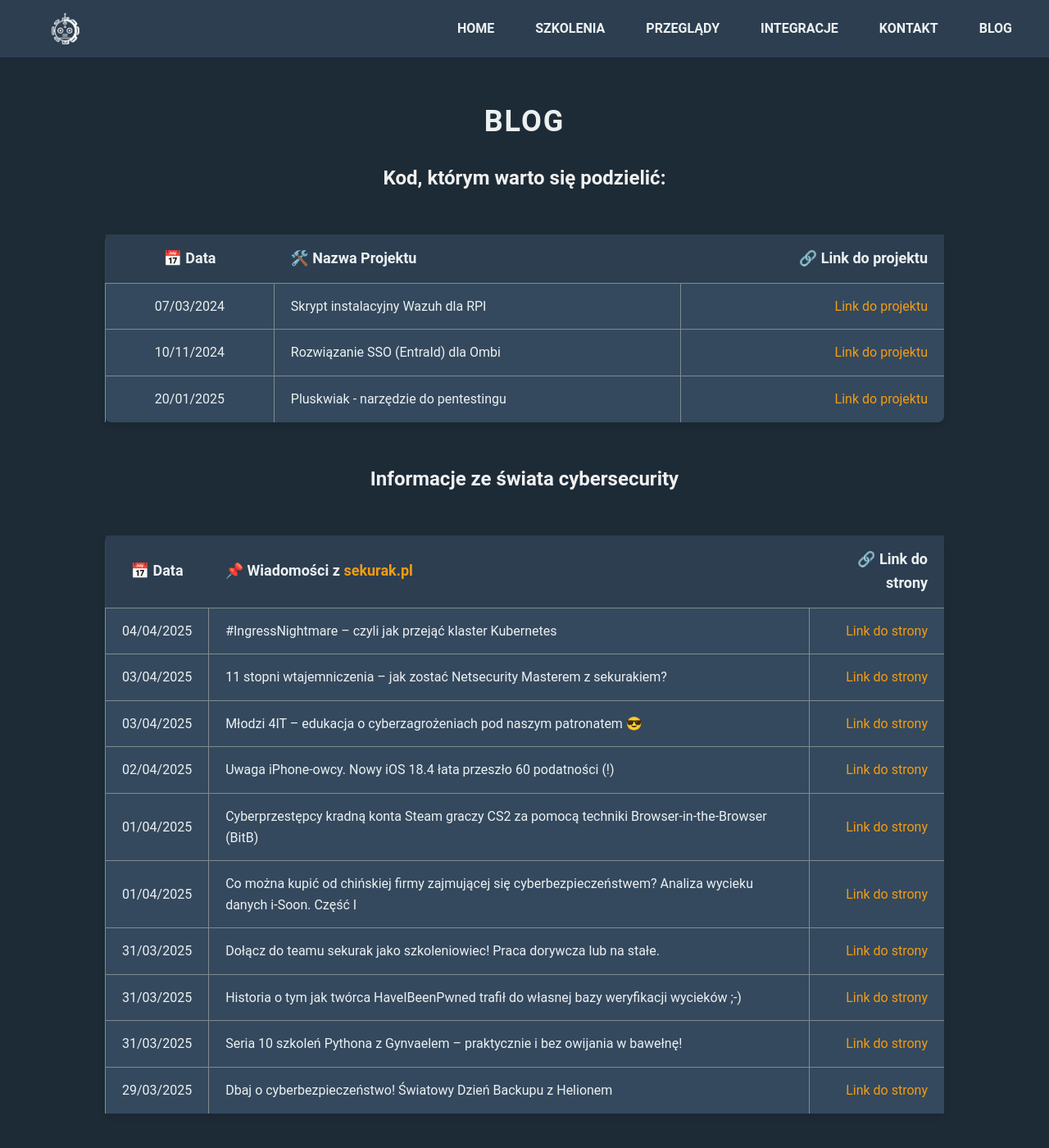
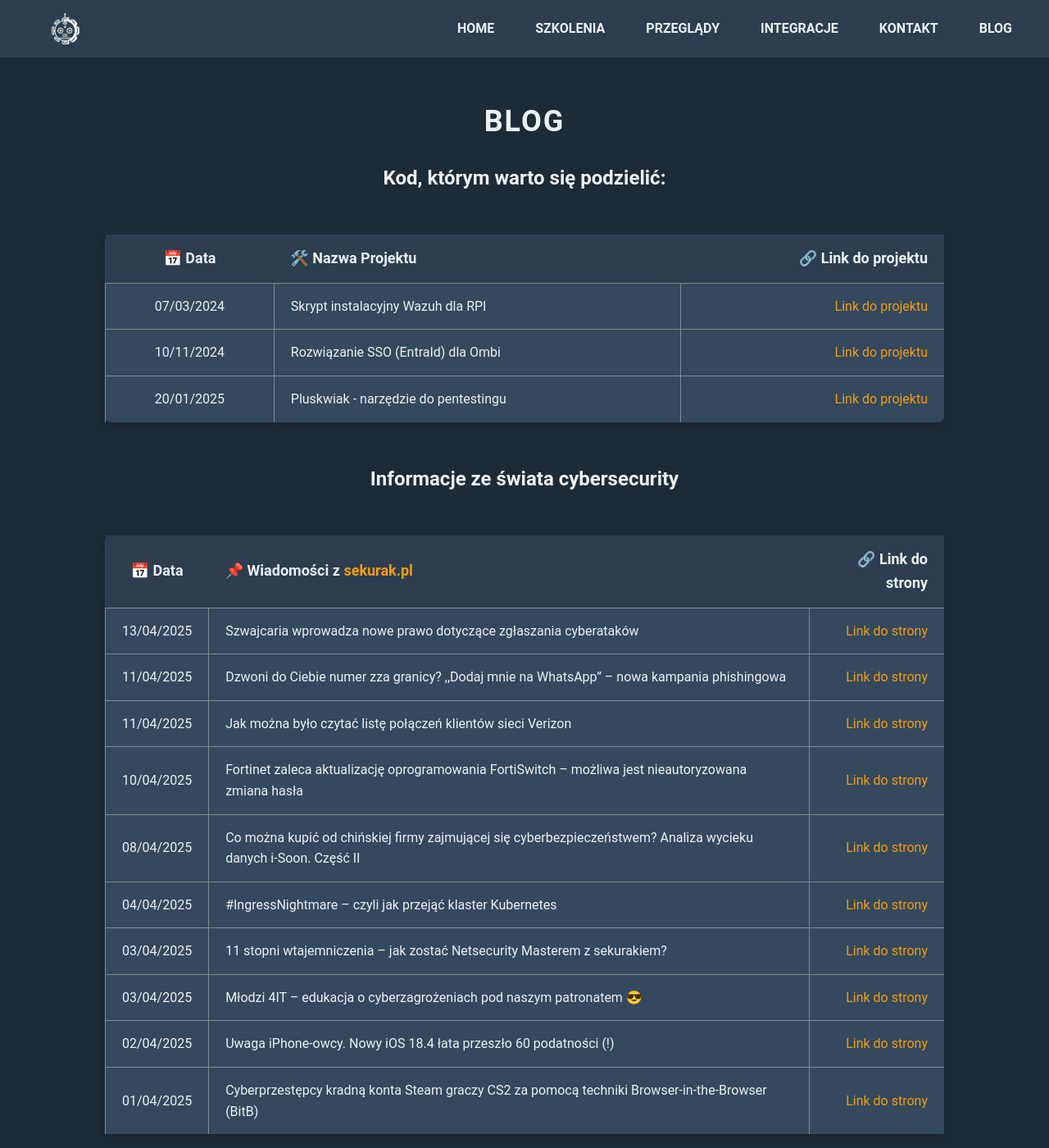
Before and after one commit to dadmins1984/Web, a Jekyll site: the page built from projects.md, in a window 1280 px wide and 1400 px high. Shown: the whole window at 82% size. Built offline with Jekyll 4.4.1, drawn with Linux system fonts in a browser that asks for light colours.

Commit message:
Blog update: 2025-14-04

```diff
--- a/projects.md
+++ b/projects.md
@@ -16,13 +16,13 @@ title: "Projects"
 
 | 📅 Data | 📌 Wiadomości z [sekurak.pl](https://sekurak.pl/) | 🔗 Link do strony |
 |:---------:|:------------------|-------------------:|
+| 13/04/2025 | Szwajcaria wprowadza nowe prawo dotyczące zgłaszania cyberataków | [Link do strony](https://sekurak.pl/szwajcaria-wprowadza-nowe-prawo-dotyczace-zglaszania-cyberatakow/) |
+| 11/04/2025 | Dzwoni do Ciebie numer zza granicy? ,,Dodaj mnie na WhatsApp’’ – nowa kampania phishingowa | [Link do strony](https://sekurak.pl/dzwoni-do-ciebie-numer-zza-granicy-dodaj-mnie-na-whatsapp-nowa-kampania-phishingowa/) |
+| 11/04/2025 | Jak można było czytać listę połączeń klientów sieci Verizon | [Link do strony](https://sekurak.pl/jak-mozna-bylo-czytac-liste-polaczen-klientow-sieci-verizon/) |
+| 10/04/2025 | Fortinet zaleca aktualizację oprogramowania FortiSwitch – możliwa jest nieautoryzowana zmiana hasła | [Link do strony](https://sekurak.pl/fortinet-zaleca-aktualizacje-oprogramowania-fortiswitch-mozliwa-jest-nieautoryzowana-zmiana-hasla/) |
+| 08/04/2025 | Co można kupić od chińskiej firmy zajmującej się cyberbezpieczeństwem? Analiza wycieku danych i-Soon. Część II | [Link do strony](https://sekurak.pl/co-mozna-kupic-od-chinskiej-firmy-zajmujacej-sie-cyberbezpieczenstwem-analiza-wycieku-danych-i-soon-czesc-ii/) |
 | 04/04/2025 | #IngressNightmare – czyli jak przejąć klaster Kubernetes | [Link do strony](https://sekurak.pl/ingressnightmare-czyli-jak-przejac-klaster-kubernetes/) |
 | 03/04/2025 | 11 stopni wtajemniczenia – jak zostać Netsecurity Masterem z sekurakiem? | [Link do strony](https://sekurak.pl/11-stopni-wtajemniczenia-jak-zostac-netsecurity-masterem-z-sekurakiem/) |
 | 03/04/2025 | Młodzi 4IT – edukacja o cyberzagrożeniach pod naszym patronatem 😎 | [Link do strony](https://sekurak.pl/mlodzi-4it-edukacja-o-cyberzagrozeniach-pod-naszym-patronatem/) |
 | 02/04/2025 | Uwaga iPhone-owcy. Nowy iOS 18.4 łata przeszło 60 podatności (!) | [Link do strony](https://sekurak.pl/uwaga-iphone-owcy-nowy-ios-18-4-lata-przeszlo-60-podatnosci/) |
 | 01/04/2025 | Cyberprzestępcy kradną konta Steam graczy CS2 za pomocą techniki Browser-in-the-Browser (BitB) | [Link do strony](https://sekurak.pl/cyberprzestepcy-kradna-konta-steam-graczy-cs2-za-pomoca-techniki-browser-in-the-browser-bitb/) |
-| 01/04/2025 | Co można kupić od chińskiej firmy zajmującej się cyberbezpieczeństwem? Analiza wycieku danych i-Soon. Część I | [Link do strony](https://sekurak.pl/co-mozna-kupic-od-chinskiej-firmy-zajmujacej-sie-cyberbezpieczenstwem-analiza-wycieku-danych-i-soon-czesc-i/) |
-| 31/03/2025 | Dołącz do teamu sekurak jako szkoleniowiec! Praca dorywcza lub na stałe. | [Link do strony](https://sekurak.pl/dolacz-do-teamu-sekurak-jako-szkoleniowiec-praca-dorywcza-lub-na-stale/) |
-| 31/03/2025 | Historia o tym jak twórca HaveIBeenPwned trafił do własnej bazy weryfikacji wycieków ;-) | [Link do strony](https://sekurak.pl/historia-o-tym-jak-tworca-haveibeenpwned-trafil-do-wlasnej-bazy-weryfikacji-wyciekow/) |
-| 31/03/2025 | Seria 10 szkoleń Pythona z Gynvaelem – praktycznie i bez owijania w bawełnę! | [Link do strony](https://sekurak.pl/seria-10-szkolen-pythona-z-gynvaelem-praktycznie-i-bez-owijania-w-bawelne/) |
-| 29/03/2025 | Dbaj o cyberbezpieczeństwo! Światowy Dzień Backupu z Helionem | [Link do strony](https://sekurak.pl/dbaj-o-cyberbezpieczenstwo-swiatowy-dzien-backupu-z-helionem/) |
```
